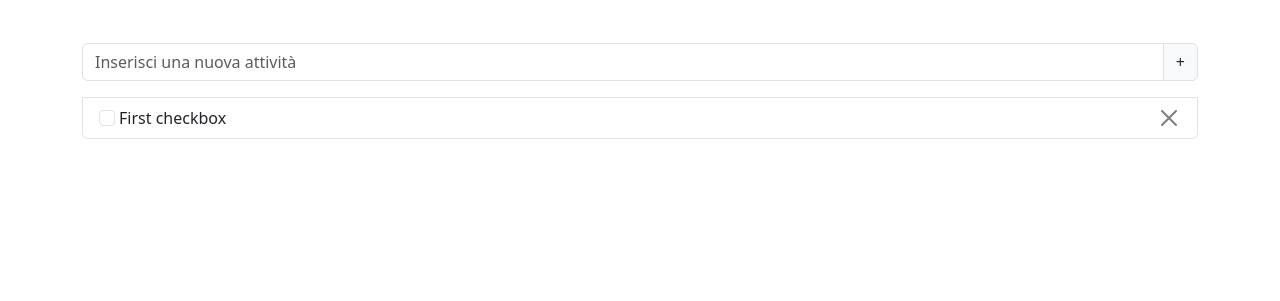
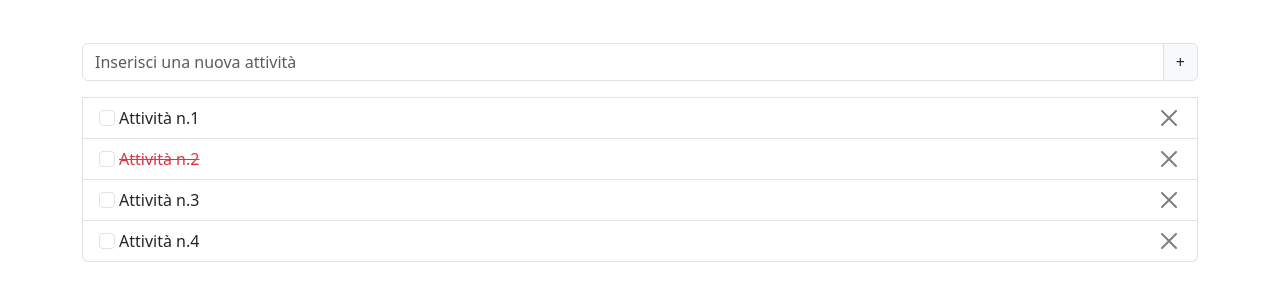
Before and after one commit to lucapolzone/vue-todolist, a plain HTML site: page index.html in a window 1280 px wide. Shown: the part 61-362 px from the top of the page. Drawn offline with nearby package versions, Linux system fonts and the light colour scheme.

Commit message:
feat: add milestone 1

```diff
--- a/index.html
+++ b/index.html
@@ -34,12 +34,17 @@
       </span>
     </li>
 
-    <li class="list-group-item d-flex justify-content-between">
+    <li v-for="(task, index) of arrayTasks" class="list-group-item d-flex justify-content-between">
       <div>
         <input class="form-check-input me-1" type="checkbox" id="checkbox">
-        <label class="form-check-label" for="checkbox" id="checkbox-label">First checkbox</label>
+        <span
+          :class="textDecoration = (task.done) ? 'text-decoration-line-through text-danger' : ''"
+        >
+        {{task.text}}
+        </span>
       </div>
-      <button class="btn-close "></button>
+
+      <button class="btn-close"></button>
     </li>
 
   </ul>
--- a/js/main.js
+++ b/js/main.js
@@ -4,7 +4,7 @@
   data() {
     return {
       //array attività
-      tasksArray: [
+      arrayTasks: [
         {
           text: "Attività n.1",
           done: false
```
